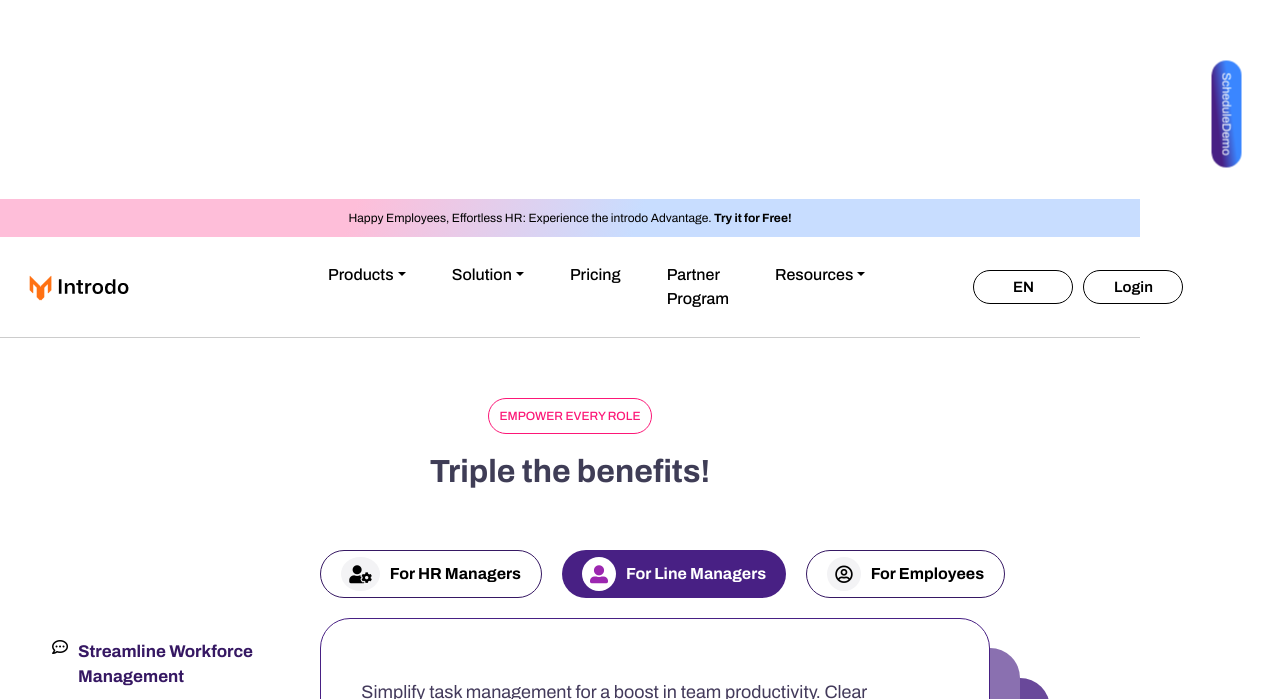
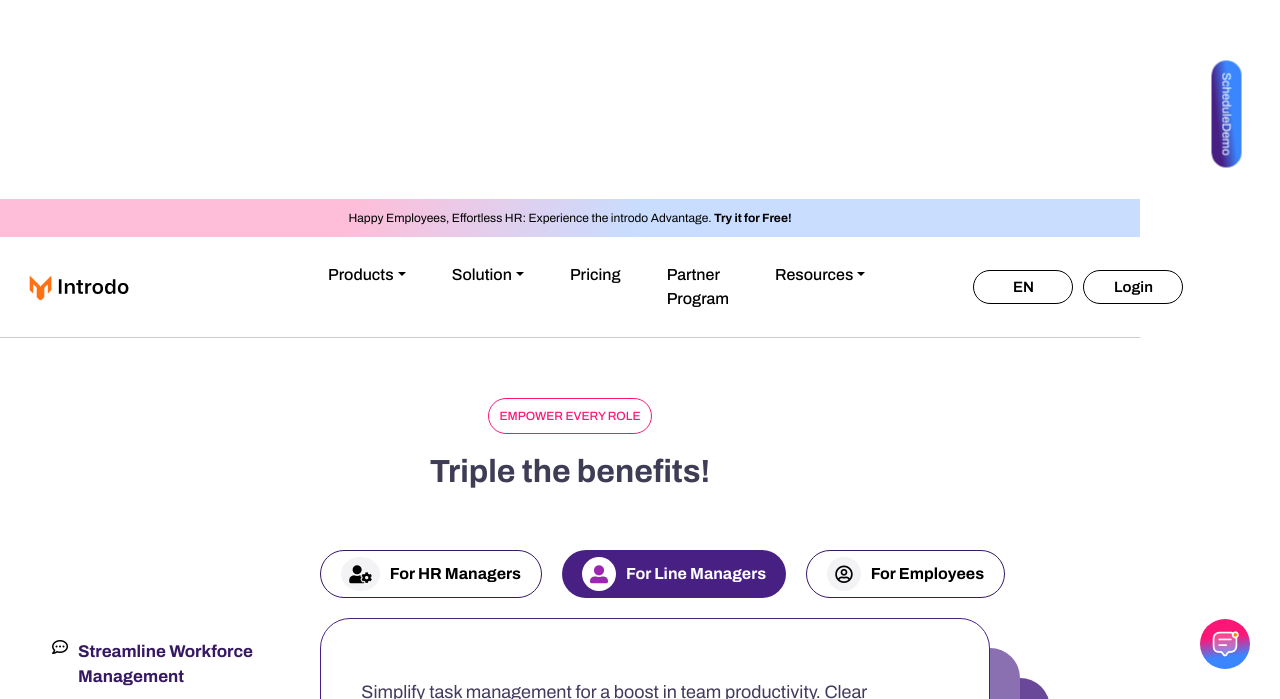
Before and after one commit to harshajoseph16/Dynamic_UI, a React (Vite) app: page / in a window 1280 px wide. Shown: the part 101-800 px from the top of the page. Built offline with nearby package versions, Linux system fonts and the light colour scheme.

Commit message:
updates for tabs

```diff
--- a/src/Componets/Button/button.css
+++ b/src/Componets/Button/button.css
@@ -48,7 +48,7 @@
 @media only screen and (max-width: 420px) {
   .schbtn {
 
-    right: -30px;
+    right: 0px;
     z-index: 99999;
   }
 }
--- a/src/Componets/PerksSection/perk.css
+++ b/src/Componets/PerksSection/perk.css
@@ -296,28 +296,58 @@ background: linear-gradient(102deg, rgba(138,112,176,1) 59%, rgba(72,32,132,1) 9
 
   @media only screen and (max-width: 420px) {
     .perkmain {
-       display: grid;
+       display: flex;
+       flex-direction: column; /* Stack the items vertically */
+       gap: 15px; /* Adjust gap between the sections */
+    }
+
+    .perksec-cnt {
+        padding: 15px; /* Reduce padding to make it more compact */
     }
 
     .perk-btm-sec {
-        display: grid;
-        gap: 50px;
+        display: flex;
+        flex-direction: column; /* Stack the items */
+        gap: 20px; /* Adjust gap between items */
+        padding: 20px;
+    }
 
+    .perk-row {
+        display: flex;
+        flex-direction: column; /* Stack items vertically in the row */
+        width: 100%;
+        gap: 10px; /* Space between elements in perk-row */
     }
-    .perk-row {
 
-        width: 100%;
-  }
+    .pp, .pl {
+        padding: 20px; /* Adjust padding for smaller screens */
+        text-align: center; /* Center text content on smaller screens */
+    }
 
-  .pp {
-    padding: 20px;
-  }
-  .pl {
-    padding:20px;
+    .second-sec {
+        gap: 10px; /* Reduce gap between sections */
+    }
 
-  }
+    .progress-bar-container {
+        height: 8px; /* Reduce height of the progress bar */
+    }
 
-  .perksection {
-    margin: 20px 0;
-  }
+    .app-icon {
+        display: flex;
+        justify-content: center; /* Center align icons */
+        gap: 10px; /* Add space between icons */
+    }
+
+    .app-icon-wrapbtm {
+        justify-content: center; /* Center the content on small screens */
+        gap: 10px; /* Space between items */
+    }
+
+    .perksec-cnt-btm {
+        padding: 10px; /* Reduce padding for compactness */
+    }
+    .app-clr {
+        width: 90px;
+        height: 60px;
+    }
 }
--- a/src/Componets/ScheduleDemo/ScheduleDemo.css
+++ b/src/Componets/ScheduleDemo/ScheduleDemo.css
@@ -0,0 +1,48 @@
+#button {
+    display: inline-block;
+    background: rgb(252,23,119);
+    background: linear-gradient(173deg, rgba(252,23,119,1) 37%, rgba(58,134,255,1) 74%);
+        width: 50px;
+    height: 50px;
+    border-radius: 30px;
+    text-align: center;
+    position: fixed;
+    bottom: 30px;
+    right: 30px;
+    transition: background-color 0.3s, opacity 0.5s, visibility 0.5s;
+    opacity: 0;
+    color: #ffffff;
+    align-items: center;
+    justify-content: center;
+    display: grid;
+
+    z-index: 99999;
+
+  }
+
+  #button img  {
+    color: #ffffff;
+    font-size: 15px;
+    line-height: 38px;
+    margin-right: 0;
+  }
+
+  a {
+    text-decoration: none;
+  }
+
+  #button:hover, #button:active  {
+    cursor: pointer;
+    background-color: #032759;
+    color: white;
+  }
+
+  #button i.fas:hover{
+    color: white;
+
+  }
+
+  #button.show {
+    opacity: 1;
+    visibility: visible;
+  }
--- a/src/Componets/ScheduleDemo/index.jsx
+++ b/src/Componets/ScheduleDemo/index.jsx
@@ -5,6 +5,8 @@ const ScheduleDemo = () => {
     return (
         <>
             <Button name="ScheduleDemo" className="schbtn" />
+
+            <a id="button" class="show"><img src='message-text.png'></img></a>
         </>
     )
 }
--- a/src/Componets/TabComponents/tab.css
+++ b/src/Componets/TabComponents/tab.css
@@ -281,5 +281,8 @@
         transform: translate(20px, 20px);
 
     }
+    .tab-btn i {
+        font-size: 8px;
+    }
 
 }
--- a/src/Pages/Home/index.jsx
+++ b/src/Pages/Home/index.jsx
@@ -1,5 +1,5 @@
 import './home.css'
-import Nav from "../../Componets/Nav";
+import Nav from '../../Componets/Nav';
 import PerksSection from '../../Componets/PerksSection';
 import Footer from '../../Componets/Footer';
 import TabComponents from '../../Componets/TabComponents';
@@ -9,8 +9,8 @@ import ScheduleDemo from '../../Componets/ScheduleDemo';
 const Home = () => {
     return (
 <div className="wrapper">
-      <Nav/>
-      <ScheduleDemo/>
+<Nav/>
+<ScheduleDemo/>
       <TabComponents/>
       <PerksSection/>
       <Footer/>
```
Also changed, not shown: public/message-text.png (added).
